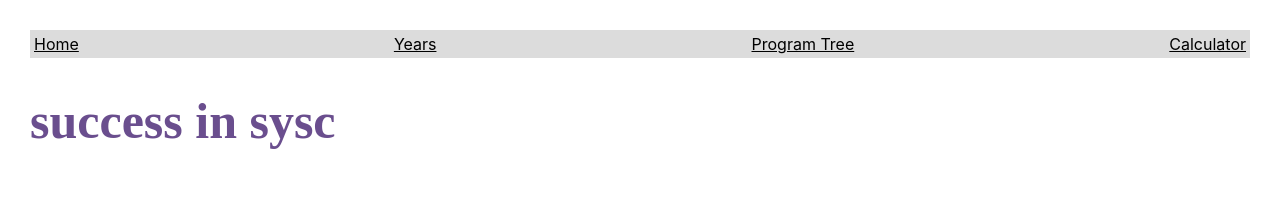
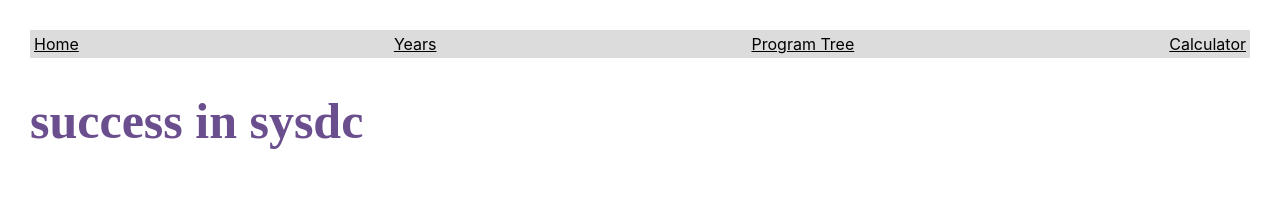
Before and after one commit to hajar-assim/sysc-site, a React (Create React App) app: page / in a window 1280 px wide. Shown: the top 200 px of the page. Built offline with nearby package versions, Linux system fonts and the light colour scheme; a web font is replaced by a local one.

Commit message:
my spelling changes

```diff
--- a/src/pages/home/Home.js
+++ b/src/pages/home/Home.js
@@ -6,7 +6,7 @@ const Home = () => {
     return (
         <>
         <NavBar/>
-        <styles.syscTitle>success in sysc</styles.syscTitle>
+        <styles.syscTitle>success in sysdc</styles.syscTitle>
         </>
     );
 }
```
